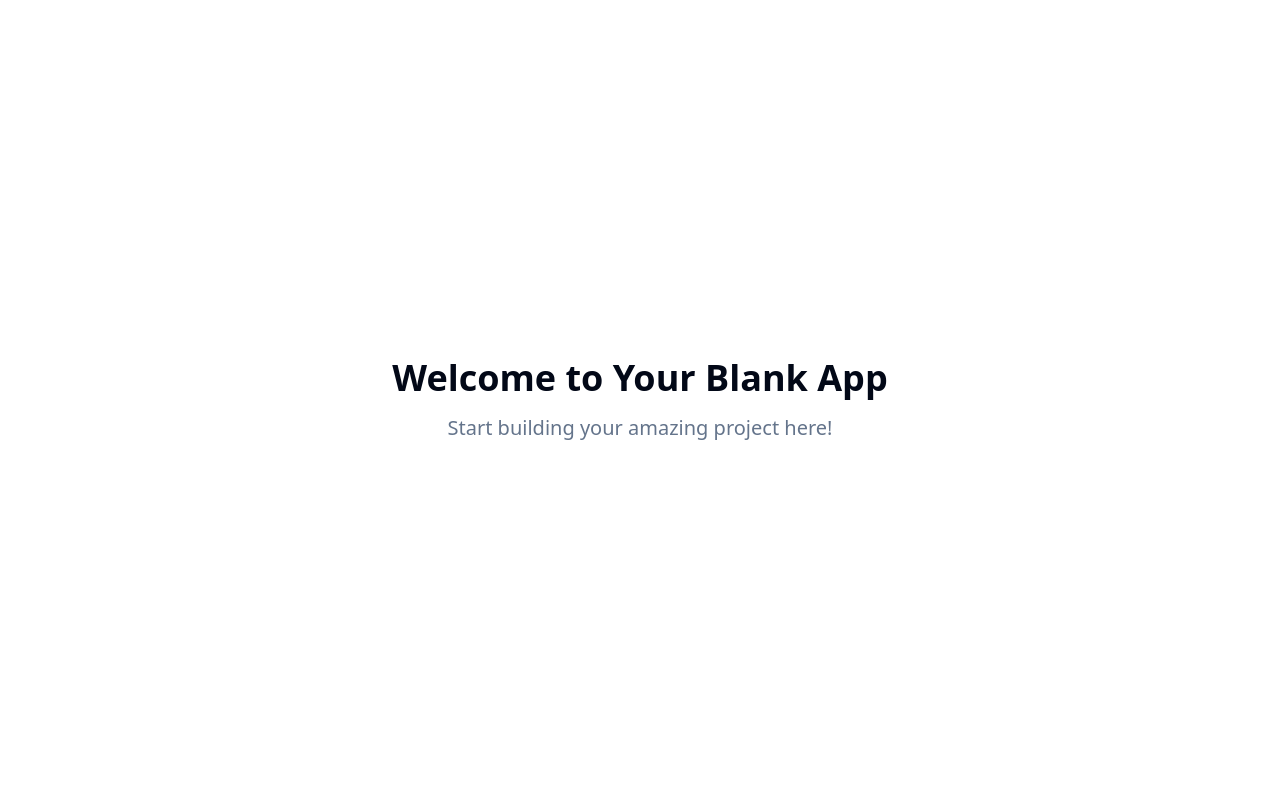
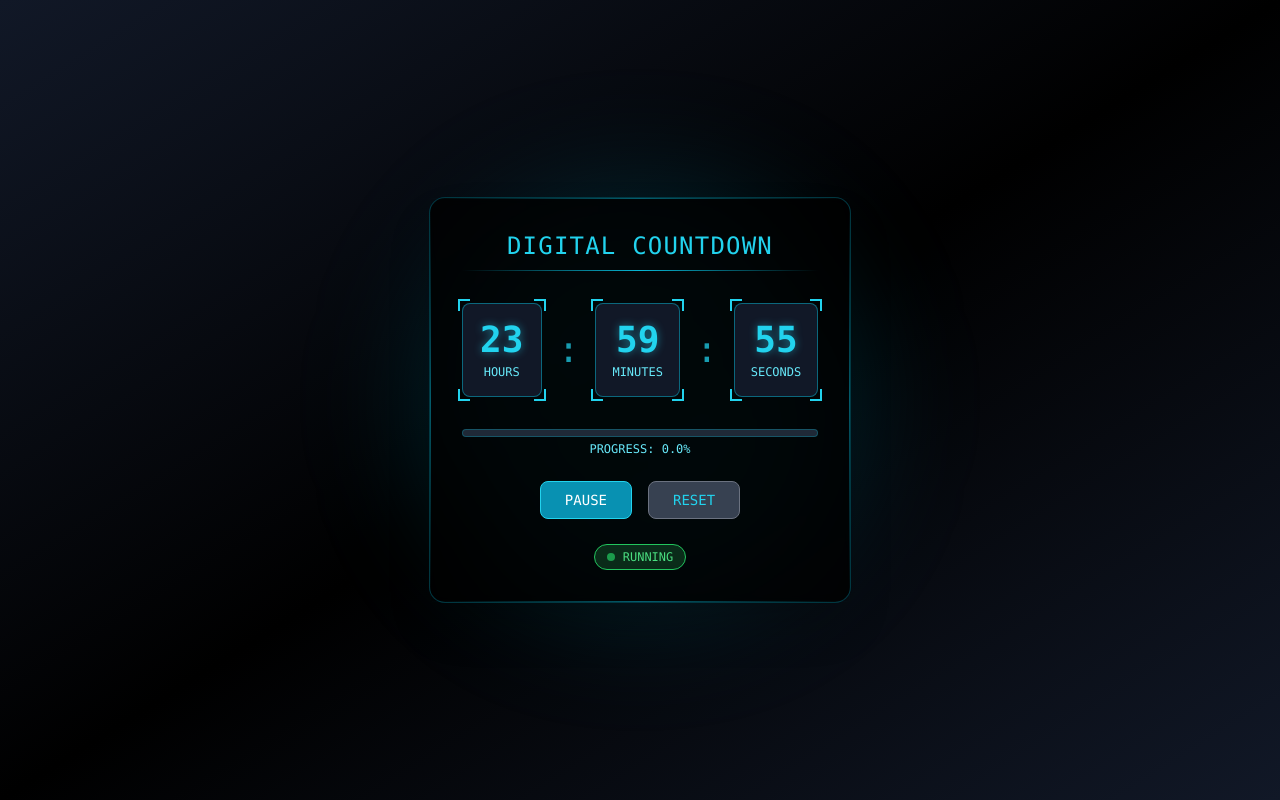
Before and after one commit to SanyuktaNev/Countdown_timer, a React (Vite) app: page / in a window 1280 px wide. Built offline with nearby package versions, Linux system fonts and the light colour scheme.

Commit message:
Add 24-hour countdown clock
Implement a digital clock with a techy design that counts down from 24 hours.

```diff
--- /dev/null
+++ b/src/components/DigitalCountdown.tsx
@@ -0,0 +1,181 @@
+
+import { useState, useEffect } from 'react';
+
+const DigitalCountdown = () => {
+  // Start with 24 hours in seconds
+  const [timeLeft, setTimeLeft] = useState(24 * 60 * 60);
+  const [isActive, setIsActive] = useState(true);
+
+  useEffect(() => {
+    let interval: NodeJS.Timeout | null = null;
+
+    if (isActive && timeLeft > 0) {
+      interval = setInterval(() => {
+        setTimeLeft(time => time - 1);
+      }, 1000);
+    } else if (timeLeft === 0) {
+      setIsActive(false);
+    }
+
+    return () => {
+      if (interval) clearInterval(interval);
+    };
+  }, [isActive, timeLeft]);
+
+  const formatTime = (seconds: number) => {
+    const hours = Math.floor(seconds / 3600);
+    const minutes = Math.floor((seconds % 3600) / 60);
+    const secs = seconds % 60;
+
+    return {
+      hours: hours.toString().padStart(2, '0'),
+      minutes: minutes.toString().padStart(2, '0'),
+      seconds: secs.toString().padStart(2, '0')
+    };
+  };
+
+  const { hours, minutes, seconds } = formatTime(timeLeft);
+
+  const toggleTimer = () => {
+    setIsActive(!isActive);
+  };
+
+  const resetTimer = () => {
+    setTimeLeft(24 * 60 * 60);
+    setIsActive(false);
+  };
+
+  return (
+    <div className="relative">
+      {/* Background glow effect */}
+      <div className="absolute inset-0 bg-cyan-500/20 blur-3xl rounded-full"></div>
+
+      {/* Main container */}
+      <div className="relative bg-black/80 backdrop-blur-sm border border-cyan-500/30 rounded-2xl p-8 shadow-2xl">
+        {/* Header */}
+        <div className="text-center mb-8">
+          <h1 className="text-2xl font-mono text-cyan-400 mb-2 tracking-wider">
+            DIGITAL COUNTDOWN
+          </h1>
+          <div className="h-px bg-gradient-to-r from-transparent via-cyan-500 to-transparent"></div>
+        </div>
+
+        {/* Clock display */}
+        <div className="flex items-center justify-center space-x-4 mb-8">
+          {/* Hours */}
+          <div className="relative">
+            <div className="bg-gray-900 border border-cyan-500/50 rounded-lg p-4 min-w-[80px]">
+              <div className="text-4xl font-mono text-cyan-400 font-bold text-center relative">
+                {hours}
+                <div className="absolute inset-0 text-cyan-400 opacity-50 blur-sm">{hours}</div>
+              </div>
+              <div className="text-xs text-cyan-300 text-center mt-1 font-mono">HOURS</div>
+            </div>
+            {/* Corner decorations */}
+            <div className="absolute -top-1 -left-1 w-3 h-3 border-l-2 border-t-2 border-cyan-400"></div>
+            <div className="absolute -top-1 -right-1 w-3 h-3 border-r-2 border-t-2 border-cyan-400"></div>
+            <div className="absolute -bottom-1 -left-1 w-3 h-3 border-l-2 border-b-2 border-cyan-400"></div>
+            <div className="absolute -bottom-1 -right-1 w-3 h-3 border-r-2 border-b-2 border-cyan-400"></div>
+          </div>
+
+          {/* Separator */}
+          <div className="text-4xl text-cyan-400 font-mono animate-pulse">:</div>
+
+          {/* Minutes */}
+          <div className="relative">
+            <div className="bg-gray-900 border border-cyan-500/50 rounded-lg p-4 min-w-[80px]">
+              <div className="text-4xl font-mono text-cyan-400 font-bold text-center relative">
+                {minutes}
+                <div className="absolute inset-0 text-cyan-400 opacity-50 blur-sm">{minutes}</div>
+              </div>
+              <div className="text-xs text-cyan-300 text-center mt-1 font-mono">MINUTES</div>
+            </div>
+            <div className="absolute -top-1 -left-1 w-3 h-3 border-l-2 border-t-2 border-cyan-400"></div>
+            <div className="absolute -top-1 -right-1 w-3 h-3 border-r-2 border-t-2 border-cyan-400"></div>
+            <div className="absolute -bottom-1 -left-1 w-3 h-3 border-l-2 border-b-2 border-cyan-400"></div>
+            <div className="absolute -bottom-1 -right-1 w-3 h-3 border-r-2 border-b-2 border-cyan-400"></div>
+          </div>
+
+          {/* Separator */}
+          <div className="text-4xl text-cyan-400 font-mono animate-pulse">:</div>
+
+          {/* Seconds */}
+          <div className="relative">
+            <div className="bg-gray-900 border border-cyan-500/50 rounded-lg p-4 min-w-[80px]">
+              <div className="text-4xl font-mono text-cyan-400 font-bold text-center relative">
+                {seconds}
+                <div className="absolute inset-0 text-cyan-400 opacity-50 blur-sm">{seconds}</div>
+              </div>
+              <div className="text-xs text-cyan-300 text-center mt-1 font-mono">SECONDS</div>
+            </div>
+            <div className="absolute -top-1 -left-1 w-3 h-3 border-l-2 border-t-2 border-cyan-400"></div>
+            <div className="absolute -top-1 -right-1 w-3 h-3 border-r-2 border-t-2 border-cyan-400"></div>
+            <div className="absolute -bottom-1 -left-1 w-3 h-3 border-l-2 border-b-2 border-cyan-400"></div>
+            <div className="absolute -bottom-1 -right-1 w-3 h-3 border-r-2 border-b-2 border-cyan-400"></div>
+          </div>
+        </div>
+
+        {/* Progress bar */}
+        <div className="mb-6">
+          <div className="bg-gray-800 h-2 rounded-full overflow-hidden border border-cyan-500/30">
+            <div
+              className="h-full bg-gradient-to-r from-cyan-500 to-blue-500 transition-all duration-1000 relative"
+              style={{ width: `${((24 * 60 * 60 - timeLeft) / (24 * 60 * 60)) * 100}%` }}
+            >
+              <div className="absolute inset-0 bg-white/20 animate-pulse"></div>
+            </div>
+          </div>
+          <div className="text-xs text-cyan-300 mt-1 font-mono text-center">
+            PROGRESS: {(((24 * 60 * 60 - timeLeft) / (24 * 60 * 60)) * 100).toFixed(1)}%
+          </div>
+        </div>
+
+        {/* Control buttons */}
+        <div className="flex justify-center space-x-4">
+          <button
+            onClick={toggleTimer}
+            className="bg-cyan-600 hover:bg-cyan-500 text-white px-6 py-2 rounded-lg font-mono text-sm border border-cyan-400 transition-all duration-200 hover:shadow-lg hover:shadow-cyan-500/25"
+          >
+            {isActive ? 'PAUSE' : 'START'}
+          </button>
+          <button
+            onClick={resetTimer}
+            className="bg-gray-700 hover:bg-gray-600 text-cyan-400 px-6 py-2 rounded-lg font-mono text-sm border border-gray-500 transition-all duration-200 hover:shadow-lg hover:shadow-gray-500/25"
+          >
+            RESET
+          </button>
+        </div>
+
+        {/* Status indicator */}
+        <div className="mt-6 text-center">
+          <div className={`inline-flex items-center space-x-2 px-3 py-1 rounded-full border ${
+            timeLeft === 0
+              ? 'bg-red-900/50 border-red-500 text-red-400'
+              : isActive
+                ? 'bg-green-900/50 border-green-500 text-green-400'
+                : 'bg-yellow-900/50 border-yellow-500 text-yellow-400'
+          }`}>
+            <div className={`w-2 h-2 rounded-full ${
+              timeLeft === 0
+                ? 'bg-red-500'
+                : isActive
+                  ? 'bg-green-500 animate-pulse'
+                  : 'bg-yellow-500'
+            }`}></div>
+            <span className="text-xs font-mono">
+              {timeLeft === 0 ? 'COMPLETED' : isActive ? 'RUNNING' : 'PAUSED'}
+            </span>
+          </div>
+        </div>
+
+        {/* Corner scan lines */}
+        <div className="absolute top-0 left-0 w-full h-px bg-gradient-to-r from-transparent via-cyan-500 to-transparent opacity-50"></div>
+        <div className="absolute bottom-0 left-0 w-full h-px bg-gradient-to-r from-transparent via-cyan-500 to-transparent opacity-50"></div>
+        <div className="absolute top-0 left-0 w-px h-full bg-gradient-to-b from-transparent via-cyan-500 to-transparent opacity-50"></div>
+        <div className="absolute top-0 right-0 w-px h-full bg-gradient-to-b from-transparent via-cyan-500 to-transparent opacity-50"></div>
+      </div>
+    </div>
+  );
+};
+
+export default DigitalCountdown;
--- a/src/pages/Index.tsx
+++ b/src/pages/Index.tsx
@@ -1,12 +1,10 @@
-// Update this page (the content is just a fallback if you fail to update the page)
+
+import DigitalCountdown from '../components/DigitalCountdown';
 
 const Index = () => {
   return (
-    <div className="min-h-screen flex items-center justify-center bg-background">
-      <div className="text-center">
-        <h1 className="text-4xl font-bold mb-4">Welcome to Your Blank App</h1>
-        <p className="text-xl text-muted-foreground">Start building your amazing project here!</p>
-      </div>
+    <div className="min-h-screen bg-gradient-to-br from-gray-900 via-black to-gray-900 flex items-center justify-center p-4">
+      <DigitalCountdown />
     </div>
   );
 };
```
